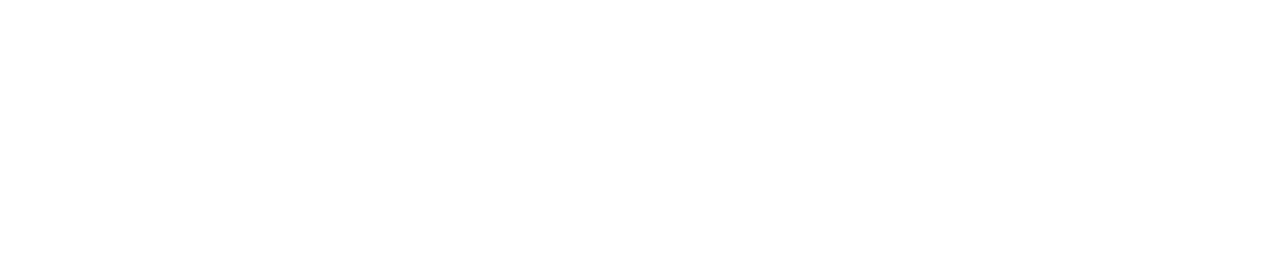
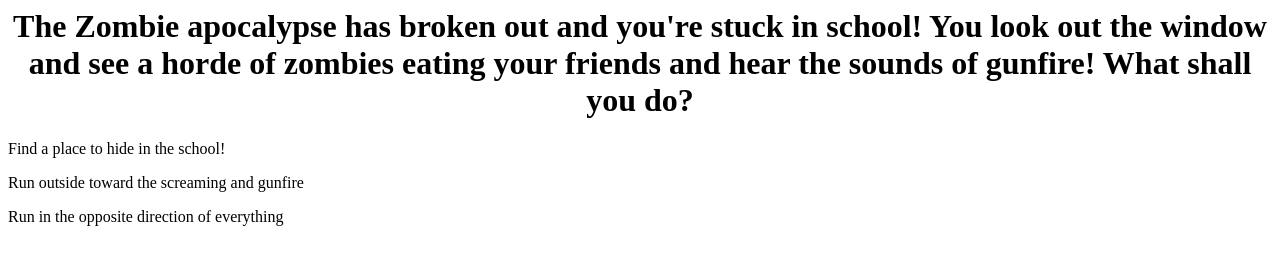
Before and after one commit to emyee19/ADVENTURE-GAME, a plain HTML site: page index.html in a window 1280 px wide. Drawn offline with Linux system fonts and the light colour scheme.

Commit message:
Update index.html

```diff
--- a/index.html
+++ b/index.html
@@ -1,3 +1,16 @@
 <!DOCTYPE hmtl>
-  <head>
-    <title> Start </title>
+ <head>
+    <title> Start</title>
+  <style>
+    h1{
+      text-align:center;
+    }
+   </style>
+</head>
+
+<body>
+  <h1> The Zombie apocalypse has broken out and you're stuck in school! You look out the window and see a horde of zombies eating your friends and hear the sounds of gunfire! What shall you do?</h1>
+  <p> Find a place to hide in the school!</p>
+  <p> Run outside toward the screaming and gunfire </p>
+  <p> Run in the opposite direction of everything </p>
+</body>
```
